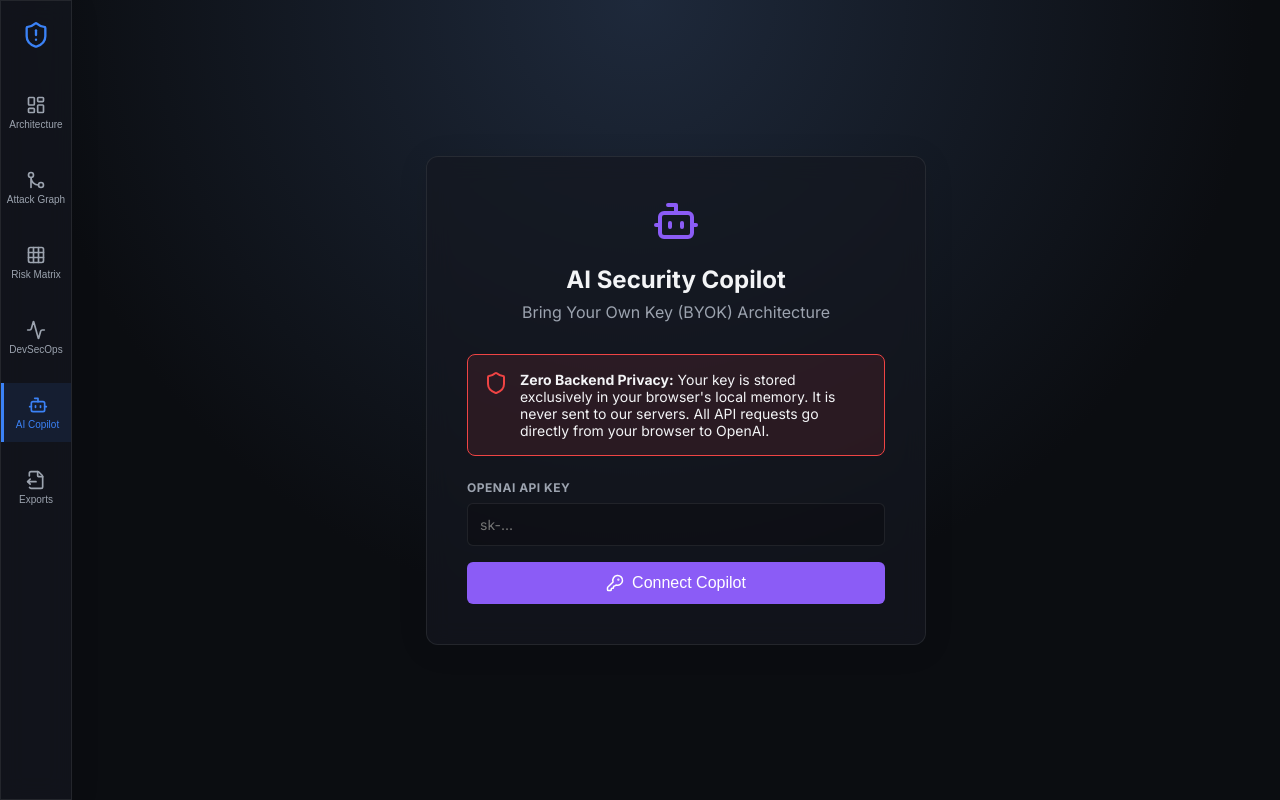
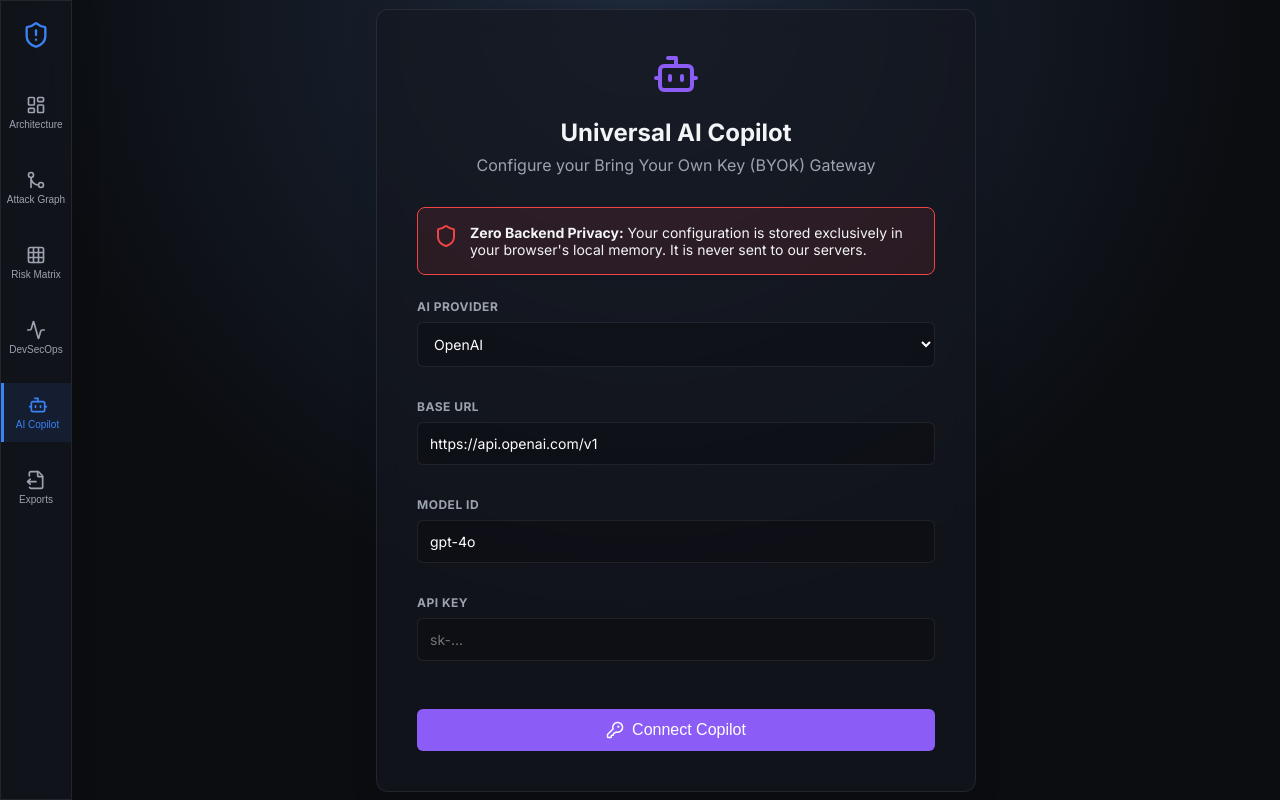
Before and after one commit to somil149/threat-modeling-app, a React (Vite) app: page / in a window 1280 px wide. Both pictures are taken after a click on the button "AI Copilot". Built offline with nearby package versions, Linux system fonts and the light colour scheme.

Commit message:
feat: Upgrade Copilot to Universal AI Gateway supporting OpenRouter and Local Models

```diff
--- a/src/components/AICopilotPanel.jsx
+++ b/src/components/AICopilotPanel.jsx
@@ -1,10 +1,21 @@
 import React, { useState, useRef, useEffect } from 'react';
 import { useThreatModel } from '../context/ThreatModelContext';
-import { KeyRound, Send, Bot, Shield, Trash2, Loader2, AlertTriangle } from 'lucide-react';
+import { KeyRound, Send, Bot, Shield, Trash2, Loader2, AlertTriangle, Settings } from 'lucide-react';
+
+const PROVIDERS = {
+  OpenAI: { baseUrl: 'https://api.openai.com/v1', defaultModel: 'gpt-4o' },
+  OpenRouter: { baseUrl: 'https://openrouter.ai/api/v1', defaultModel: 'anthropic/claude-3.5-sonnet' },
+  Groq: { baseUrl: 'https://api.groq.com/openai/v1', defaultModel: 'llama3-70b-8192' },
+  Custom: { baseUrl: 'http://localhost:11434/v1', defaultModel: 'llama3' }
+};
 
 export default function AICopilotPanel() {
-  const { nodes, edges, threats, openAiKey, setOpenAiKey } = useThreatModel();
-  const [keyInput, setKeyInput] = useState('');
+  const { nodes, edges, threats, aiConfig, setAiConfig } = useThreatModel();
+
+  const [showSettings, setShowSettings] = useState(!aiConfig);
+  const [tempConfig, setTempConfig] = useState(
+    aiConfig || { provider: 'OpenAI', baseUrl: PROVIDERS.OpenAI.baseUrl, apiKey: '', model: PROVIDERS.OpenAI.defaultModel }
+  );
 
   const [messages, setMessages] = useState([
     { role: 'assistant', content: 'Hello! I am your AI Security Copilot. I have full context of your architecture. How can I help you threat model today?' }
@@ -13,31 +24,45 @@
   const [isLoading, setIsLoading] = useState(false);
   const chatEndRef = useRef(null);
 
-  // Auto-scroll chat
   useEffect(() => {
     chatEndRef.current?.scrollIntoView({ behavior: 'smooth' });
   }, [messages]);
 
-  const handleSaveKey = (e) => {
+  const handleProviderChange = (e) => {
+    const prov = e.target.value;
+    setTempConfig(prev => ({
+      ...prev,
+      provider: prov,
+      baseUrl: PROVIDERS[prov].baseUrl,
+      model: PROVIDERS[prov].defaultModel
+    }));
+  };
+
+  const handleSaveConfig = (e) => {
     e.preventDefault();
-    if (keyInput.startsWith('sk-')) {
-      setOpenAiKey(keyInput);
-      setKeyInput('');
-    } else {
-      alert("Invalid OpenAI API Key format.");
+    if (!tempConfig.apiKey && tempConfig.provider !== 'Custom') {
+      alert("API Key is required for cloud providers.");
+      return;
     }
+    setAiConfig(tempConfig);
+    setShowSettings(false);
+  };
+
+  const handleDisconnect = () => {
+    setAiConfig(null);
+    setTempConfig({ provider: 'OpenAI', baseUrl: PROVIDERS.OpenAI.baseUrl, apiKey: '', model: PROVIDERS.OpenAI.defaultModel });
+    setShowSettings(true);
   };
 
   const handleSendMessage = async (e) => {
     e.preventDefault();
-    if (!inputMessage.trim() || !openAiKey) return;
+    if (!inputMessage.trim() || !aiConfig) return;
 
     const userMessage = inputMessage.trim();
     setInputMessage('');
     setMessages(prev => [...prev, { role: 'user', content: userMessage }]);
     setIsLoading(true);
 
-    // Build Context
     const systemContext = `
 You are an expert Security Architect and DevSecOps Copilot.
 You have access to the user's current threat model architecture.
@@ -51,14 +76,21 @@
 `;
 
     try {
-      const response = await fetch('https://api.openai.com/v1/chat/completions', {
+      const headers = { 'Content-Type': 'application/json' };
+      if (aiConfig.apiKey) {
+        headers['Authorization'] = `Bearer ${aiConfig.apiKey}`;
+      }
+      // OpenRouter specific headers (optional but recommended)
+      if (aiConfig.provider === 'OpenRouter') {
+        headers['HTTP-Referer'] = window.location.href;
+        headers['X-Title'] = 'Security Architect Copilot';
+      }
+
+      const response = await fetch(`${aiConfig.baseUrl}/chat/completions`, {
         method: 'POST',
-        headers: {
-          'Content-Type': 'application/json',
-          'Authorization': `Bearer ${openAiKey}`
-        },
+        headers,
         body: JSON.stringify({
-          model: 'gpt-4o',
+          model: aiConfig.model,
           messages: [
             { role: 'system', content: systemContext },
             ...messages.map(m => ({ role: m.role, content: m.content })),
@@ -76,41 +108,86 @@
       const aiReply = data.choices[0].message.content;
       setMessages(prev => [...prev, { role: 'assistant', content: aiReply }]);
     } catch (error) {
-      setMessages(prev => [...prev, { role: 'assistant', content: `**Error:** Failed to communicate with OpenAI API. Please check your API key or network connection. (${error.message})` }]);
+      setMessages(prev => [...prev, { role: 'assistant', content: `**Error:** Failed to communicate with API. Please check your config or network connection. (${error.message})` }]);
     } finally {
       setIsLoading(false);
     }
   };
 
-  if (!openAiKey) {
+  if (showSettings) {
     return (
-      <div style={{ flexGrow: 1, display: 'flex', justifyContent: 'center', alignItems: 'center', padding: '40px' }}>
-        <div className="glass-panel" style={{ maxWidth: '500px', width: '100%', padding: '40px', borderRadius: '12px' }}>
+      <div style={{ flexGrow: 1, display: 'flex', justifyContent: 'center', alignItems: 'center', padding: '40px', overflowY: 'auto' }}>
+        <div className="glass-panel" style={{ maxWidth: '600px', width: '100%', padding: '40px', borderRadius: '12px' }}>
           <div style={{ textAlign: 'center', marginBottom: '32px' }}>
             <Bot size={48} color="#8b5cf6" style={{ marginBottom: '16px' }} />
-            <h2 style={{ fontSize: '24px', marginBottom: '8px' }}>AI Security Copilot</h2>
-            <p style={{ color: 'var(--text-muted)' }}>Bring Your Own Key (BYOK) Architecture</p>
+            <h2 style={{ fontSize: '24px', marginBottom: '8px' }}>Universal AI Copilot</h2>
+            <p style={{ color: 'var(--text-muted)' }}>Configure your Bring Your Own Key (BYOK) Gateway</p>
           </div>
 
           <div style={{ background: 'rgba(239, 68, 68, 0.1)', border: '1px solid #ef4444', padding: '16px', borderRadius: '8px', marginBottom: '24px', display: 'flex', gap: '12px' }}>
             <Shield size={24} color="#ef4444" style={{ flexShrink: 0 }} />
             <div style={{ fontSize: '14px', color: 'var(--text-main)' }}>
-              <strong>Zero Backend Privacy:</strong> Your key is stored exclusively in your browser's local memory. It is never sent to our servers. All API requests go directly from your browser to OpenAI.
+              <strong>Zero Backend Privacy:</strong> Your configuration is stored exclusively in your browser's local memory. It is never sent to our servers.
             </div>
           </div>
 
-          <form onSubmit={handleSaveKey}>
-            <label style={{ display: 'block', marginBottom: '8px', fontWeight: 'bold' }}>OpenAI API Key</label>
+          <form onSubmit={handleSaveConfig} style={{ display: 'flex', flexDirection: 'column', gap: '16px' }}>
+
+            <div>
+              <label style={{ display: 'block', marginBottom: '8px', fontWeight: 'bold' }}>AI Provider</label>
+              <select
+                value={tempConfig.provider}
+                onChange={handleProviderChange}
+                style={{ width: '100%', padding: '12px', borderRadius: '6px', border: '1px solid var(--panel-border)', background: 'rgba(0,0,0,0.2)', color: 'white' }}
+              >
+                <option value="OpenAI">OpenAI</option>
+                <option value="OpenRouter">OpenRouter (Claude, Gemini, etc.)</option>
+                <option value="Groq">Groq (Fast Llama 3)</option>
+                <option value="Custom">Custom / Local (Ollama, LM Studio)</option>
+              </select>
+            </div>
+
+            <div>
+              <label style={{ display: 'block', marginBottom: '8px', fontWeight: 'bold' }}>Base URL</label>
+              <input
+                type="text"
+                value={tempConfig.baseUrl}
+                onChange={e => setTempConfig({...tempConfig, baseUrl: e.target.value})}
+                style={{ width: '100%', padding: '12px', borderRadius: '6px', border: '1px solid var(--panel-border)', background: 'rgba(0,0,0,0.2)', color: 'white' }}
+              />
+            </div>
+
+            <div>
+              <label style={{ display: 'block', marginBottom: '8px', fontWeight: 'bold' }}>Model ID</label>
+              <input
+                type="text"
+                value={tempConfig.model}
+                onChange={e => setTempConfig({...tempConfig, model: e.target.value})}
+                style={{ width: '100%', padding: '12px', borderRadius: '6px', border: '1px solid var(--panel-border)', background: 'rgba(0,0,0,0.2)', color: 'white' }}
+              />
+            </div>
+
+            <div>
+              <label style={{ display: 'block', marginBottom: '8px', fontWeight: 'bold' }}>API Key {tempConfig.provider === 'Custom' && '(Optional)'}</label>
               <input
                 type="password"
                 placeholder="sk-..."
-              value={keyInput}
-              onChange={e => setKeyInput(e.target.value)}
-              style={{ width: '100%', padding: '12px', borderRadius: '6px', border: '1px solid var(--panel-border)', background: 'rgba(0,0,0,0.2)', color: 'white', marginBottom: '16px' }}
+                value={tempConfig.apiKey}
+                onChange={e => setTempConfig({...tempConfig, apiKey: e.target.value})}
+                style={{ width: '100%', padding: '12px', borderRadius: '6px', border: '1px solid var(--panel-border)', background: 'rgba(0,0,0,0.2)', color: 'white' }}
               />
-            <button type="submit" className="btn" style={{ width: '100%', justifyContent: 'center', background: '#8b5cf6', padding: '12px', fontSize: '16px' }}>
-              <KeyRound size={18} /> Connect Copilot
+            </div>
+
+            <div style={{ display: 'flex', gap: '12px', marginTop: '16px' }}>
+              {aiConfig && (
+                <button type="button" className="btn btn-secondary" style={{ flex: 1, justifyContent: 'center', padding: '12px', fontSize: '16px' }} onClick={() => setShowSettings(false)}>
+                  Cancel
                 </button>
+              )}
+              <button type="submit" className="btn" style={{ flex: 1, justifyContent: 'center', background: '#8b5cf6', padding: '12px', fontSize: '16px' }}>
+                <KeyRound size={18} /> {aiConfig ? 'Update Config' : 'Connect Copilot'}
+              </button>
+            </div>
           </form>
         </div>
       </div>
@@ -124,12 +201,17 @@
         <div>
           <h2 style={{ display: 'flex', alignItems: 'center', gap: '8px' }}><Bot size={24} color="#8b5cf6" /> Security Copilot</h2>
           <p style={{ color: 'var(--text-muted)', fontSize: '14px', marginTop: '4px' }}>
-            Powered by GPT-4o. The AI has full context of your architecture.
+            Connected to <strong>{aiConfig.provider}</strong> ({aiConfig.model})
           </p>
         </div>
-        <button className="btn btn-secondary" onClick={() => setOpenAiKey('')} title="Remove API Key">
-          <Trash2 size={16} /> Disconnect Key
+        <div style={{ display: 'flex', gap: '12px' }}>
+          <button className="btn btn-secondary" onClick={() => setShowSettings(true)} title="Settings">
+            <Settings size={16} /> Config
           </button>
+          <button className="btn btn-danger" onClick={handleDisconnect} title="Remove Configuration">
+            <Trash2 size={16} /> Disconnect
+          </button>
+        </div>
       </div>
 
       {/* Chat Area */}
--- a/src/context/ThreatModelContext.jsx
+++ b/src/context/ThreatModelContext.jsx
@@ -9,7 +9,7 @@
   const [threats, setThreats] = useState({}); // key: nodeId, value: Array of threats
   const [selectedNode, setSelectedNode] = useState(null);
   const [currentMode, setCurrentMode] = useState('ARCHITECTURE');
-  const [openAiKey, setOpenAiKey] = useState('');
+  const [aiConfig, setAiConfig] = useState(null);
 
   // Load from local storage
   useEffect(() => {
@@ -21,7 +21,11 @@
         setEdges(parsed.edges || []);
         setThreats(parsed.threats || {});
         if (parsed.currentMode) setCurrentMode(parsed.currentMode);
-        if (parsed.openAiKey) setOpenAiKey(parsed.openAiKey);
+        if (parsed.aiConfig) {
+          setAiConfig(parsed.aiConfig);
+        } else if (parsed.openAiKey) {
+          setAiConfig({ provider: 'OpenAI', baseUrl: 'https://api.openai.com/v1', apiKey: parsed.openAiKey, model: 'gpt-4o' });
+        }
       } catch (e) {
         console.error("Failed to parse saved data", e);
       }
@@ -30,13 +34,12 @@
 
   // Save to local storage
   useEffect(() => {
-    // Debounce or just save directly (it's small data)
     const timeout = setTimeout(() => {
-      const data = { nodes, edges, threats, currentMode, openAiKey };
+      const data = { nodes, edges, threats, currentMode, aiConfig };
       localStorage.setItem('threatModelData', JSON.stringify(data));
     }, 500);
     return () => clearTimeout(timeout);
-  }, [nodes, edges, threats, currentMode, openAiKey]);
+  }, [nodes, edges, threats, currentMode, aiConfig]);
 
   const onNodesChange = useCallback((changes) => {
     setNodes((nds) => applyNodeChanges(changes, nds));
@@ -125,7 +128,7 @@
       threats, setThreats,
       selectedNode, setSelectedNode,
       currentMode, setCurrentMode,
-      openAiKey, setOpenAiKey,
+      aiConfig, setAiConfig,
       addThreat, updateThreat, deleteThreat,
       importData, exportData, loadTemplate, deleteNode
     }}>
```
Lines whose indentation alone changed are shown as unchanged.
